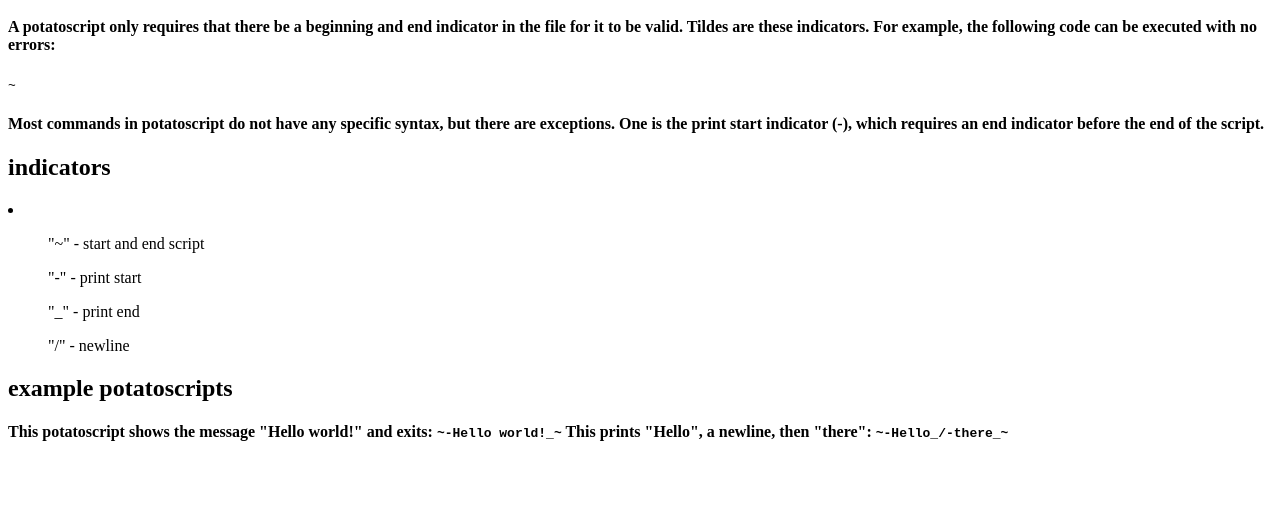
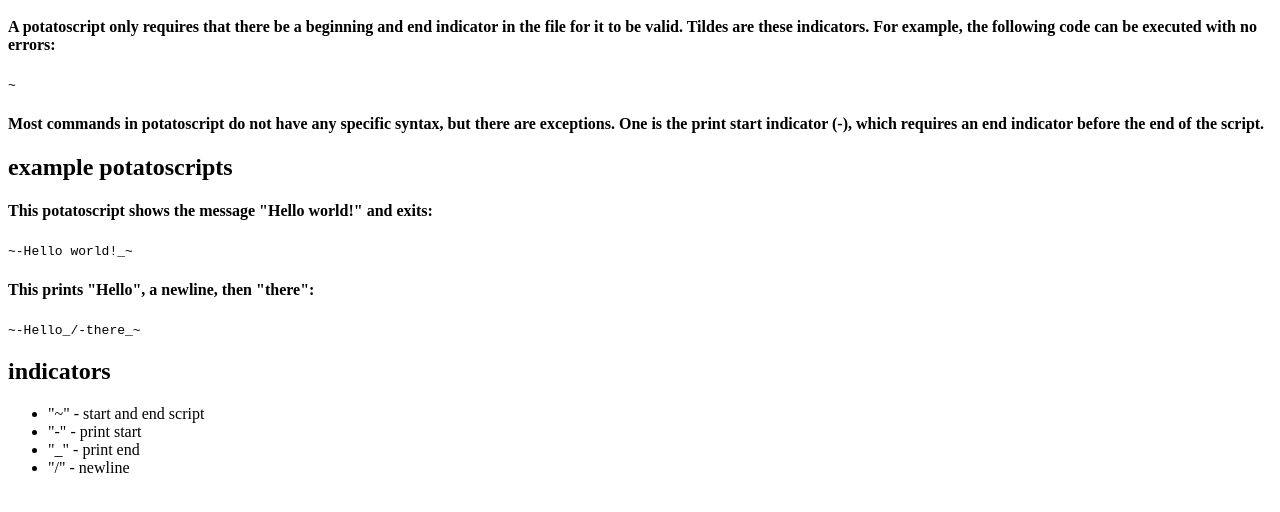
Before and after one commit to Nanobot567/potscr, a plain HTML site: page website/guide.html in a window 1280 px wide. Shown: the part 136-648 px from the top of the page. Drawn offline with Linux system fonts and the light colour scheme.

Commit message:
fix guide.html

```diff
--- a/website/guide.html
+++ b/website/guide.html
@@ -2,10 +2,10 @@
 <html>
     <head>
         <title>potatoscript - guide</title>
-        <link rel="icon" type="image/png" href="potscr/website/favicon.png"/>
+        <link rel="icon" type="image/png" href="https://nanobot567.github.io/potscr/website/favicon.png"/>
     </head>
     <body>
-        <a href="potscr/index.html">back</a>
+        <a href="https://nanobot567.github.io/potscr/index.html">back</a>
         <h1>potatoscript guide</h1>
         <h2>basics</h2>
         <h4>
@@ -17,27 +17,30 @@
         <h4>
             Most commands in potatoscript do not have any specific syntax, but there are exceptions. One is the print start indicator (-), which requires an end indicator before the end of the script.
         </h4>
-        <h2>indicators</h2>
-        <li>
-            <ul>
-                "~" - start and end script
-            </ul>
-            <ul>
-                "-" - print start
-            </ul>
-            <ul>
-                "_" - print end
-            </ul>
-            <ul>
-                "/" - newline
-            </ul>
-        </li>
         <h2>example potatoscripts</h2>
         <h4>
             This potatoscript shows the message "Hello world!" and exits:
-            <code>~-Hello world!_~</code>
+        </h4>
+        <code>~-Hello world!_~</code>
+        <h4>
             This prints "Hello", a newline, then "there":
-            <code>~-Hello_/-there_~</code>
         </h4>
+        <code>~-Hello_/-there_~</code>
+        <p></p>
+        <h2>indicators</h2>
+        <ul>
+            <li>
+                "~" - start and end script
+            </li>
+            <li>
+                "-" - print start
+            </li>
+            <li>
+                "_" - print end
+            </li>
+            <li>
+                "/" - newline
+            </li>
+        </ul>
     </body>
 </html>
```
